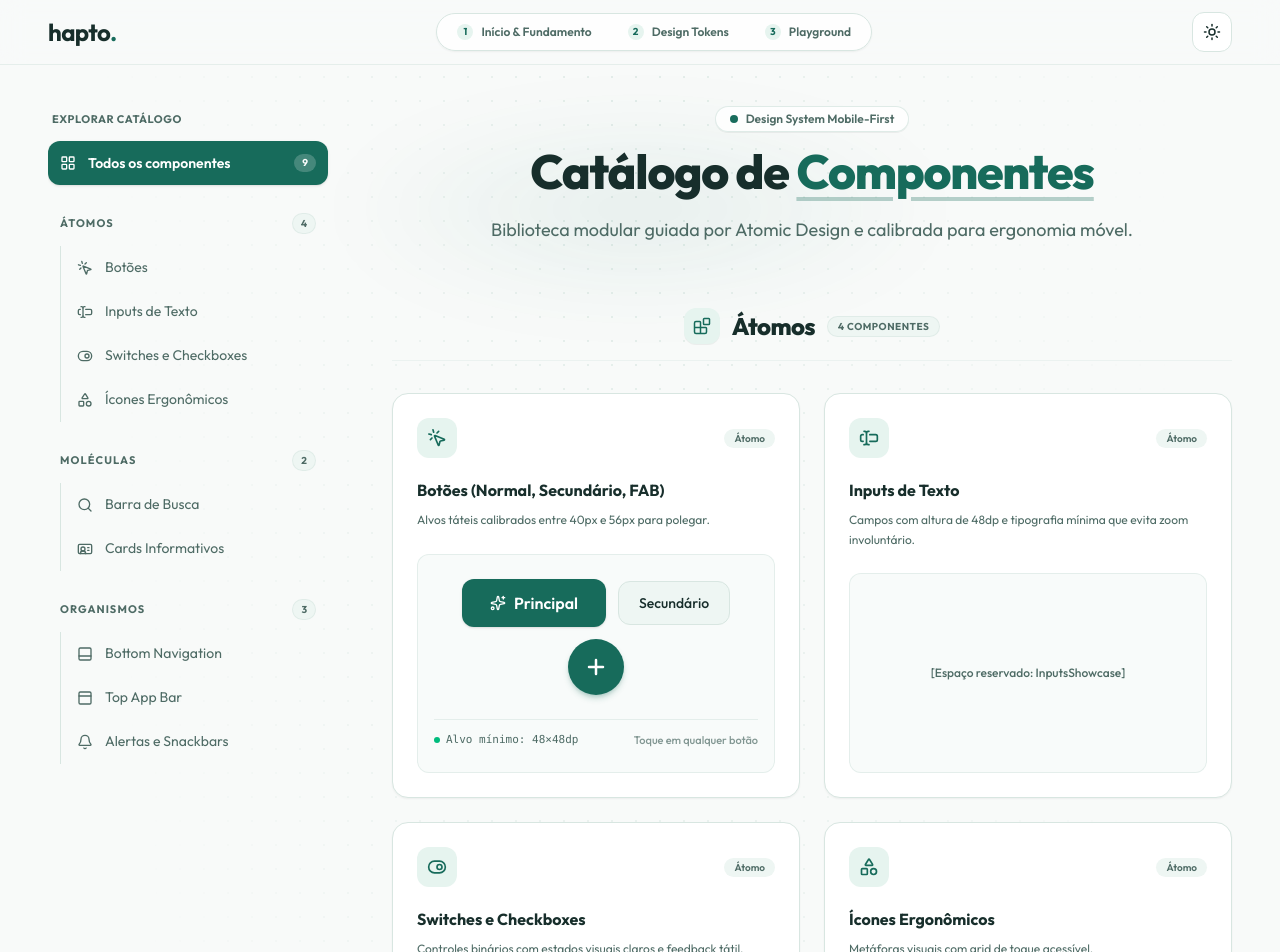
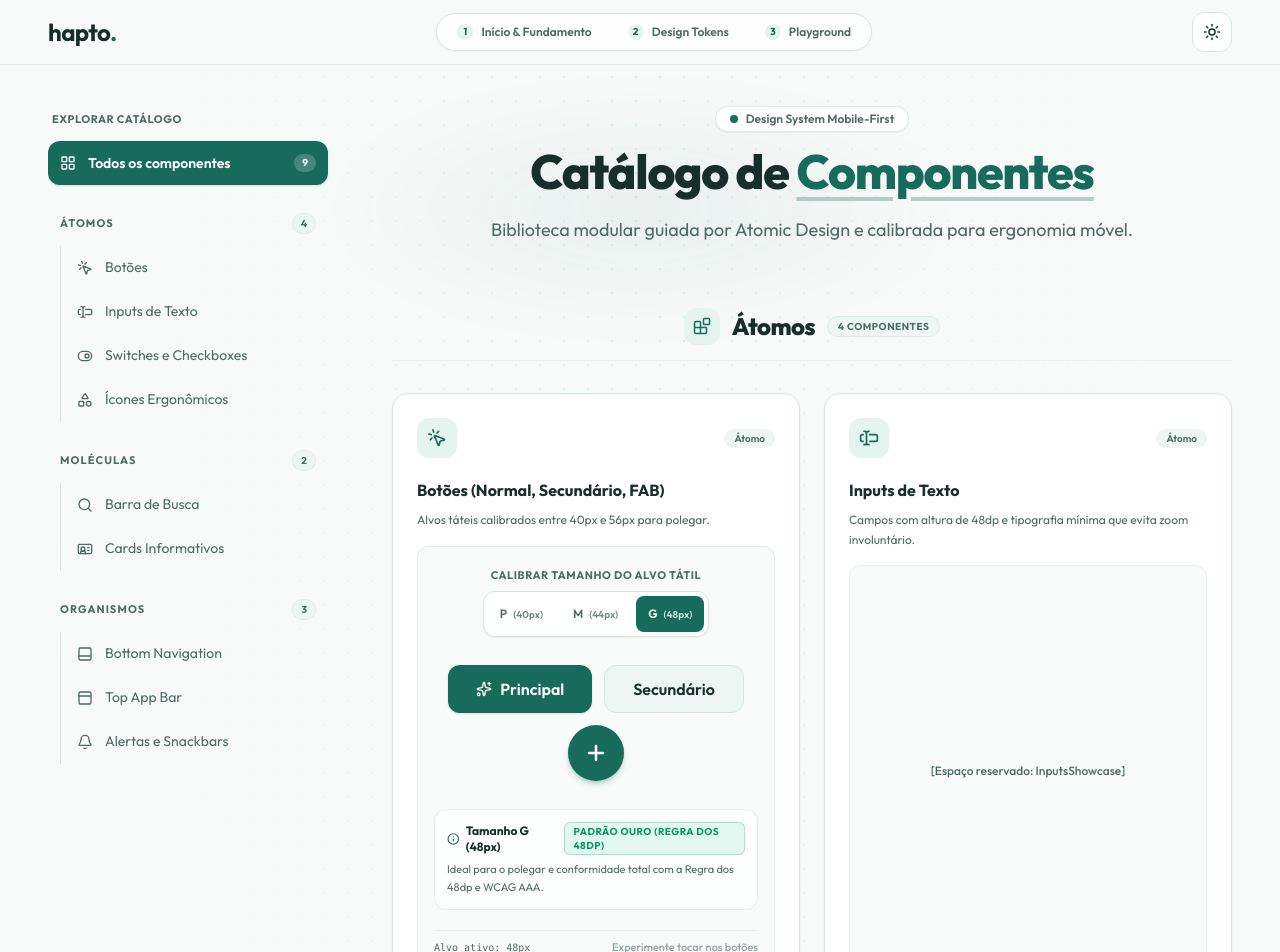
Before and after one commit to whoisnathaliamelo/hapto, a Next.js app: page /components in a window 1280 px wide. Shown: the top 952 px of the page. Built offline with nearby package versions, Linux system fonts and the light colour scheme.

Commit message:
Refactor: Ajuste no showcase do button para inclusão de diferentes tamanhos e explicativas

```diff
--- a/components/catalog/catalog-view.tsx
+++ b/components/catalog/catalog-view.tsx
@@ -4,6 +4,10 @@ import { useState } from "react";
 import {
   Bell,
   Blocks,
+  Check,
+  Code2,
+  Copy,
+  Eye,
   IdCard,
   LayoutGrid,
   MousePointerClick,
@@ -17,7 +21,8 @@ import {
 } from "lucide-react";
 import { Reveal } from "@/components/reveal";
 import { cn } from "@/lib/utils";
-import { ButtonsShowcase } from "./showcases/buttons-showcase";
+import { ButtonsShowcase, BUTTONS_CODE } from "./showcases/buttons-showcase";
+
 
 type AtomicCategory = "all" | "atoms" | "molecules" | "organisms";
 
@@ -231,6 +236,7 @@ function ShowcaseCard({
   children,
   placeholder,
   delay,
+  code,
 }: {
   id: string;
   section: Exclude<ComponentSection, "all">;
@@ -239,9 +245,23 @@ function ShowcaseCard({
   children?: React.ReactNode;
   placeholder?: string;
   delay: number;
+  code?: string;
 }) {
+  const [activeTab, setActiveTab] = useState<"preview" | "code">("preview");
+  const [copied, setCopied] = useState(false);
   const Icon = SECTION_ICONS[section];
   const meta = SECTIONS.find((item) => item.id === section)!;
+
+  const handleCopy = async () => {
+    if (!code) return;
+    try {
+      await navigator.clipboard.writeText(code);
+      setCopied(true);
+      setTimeout(() => setCopied(false), 2000);
+    } catch (err) {
+      console.error("Falha ao copiar:", err);
+    }
+  };
 
   return (
     <Reveal delay={delay} className="h-full">
@@ -263,17 +283,79 @@ function ShowcaseCard({
         </h3>
         <p className="mt-2 text-xs leading-relaxed text-muted">{description}</p>
 
-        <div className="mt-6 flex min-h-40 flex-1 items-center justify-center rounded-xl border border-line/60 bg-surface-raised/40 p-4">
-          {children ?? (
-            <span className="text-xs font-medium text-muted">
-              {placeholder ?? "Em breve..."}
-            </span>
+        {/* Barra de Abas (Visualizar / Código) e Ação de Copiar */}
+        {code && (
+          <div className="mt-4 flex items-center justify-between border-b border-line/60 pb-2">
+            <div className="flex items-center gap-1 rounded-lg bg-surface-raised p-1">
+              <button
+                type="button"
+                onClick={() => setActiveTab("preview")}
+                className={cn(
+                  "flex items-center gap-1.5 rounded-md px-2.5 py-1 text-xs font-semibold transition-all",
+                  activeTab === "preview"
+                    ? "bg-surface text-ink shadow-xs"
+                    : "text-muted hover:text-ink"
+                )}
+              >
+                <Eye className="size-3.5" />
+                <span>Visualizar</span>
+              </button>
+              <button
+                type="button"
+                onClick={() => setActiveTab("code")}
+                className={cn(
+                  "flex items-center gap-1.5 rounded-md px-2.5 py-1 text-xs font-semibold transition-all",
+                  activeTab === "code"
+                    ? "bg-surface text-ink shadow-xs"
+                    : "text-muted hover:text-ink"
+                )}
+              >
+                <Code2 className="size-3.5" />
+                <span>Código</span>
+              </button>
+            </div>
+
+            {activeTab === "code" && (
+              <button
+                type="button"
+                onClick={handleCopy}
+                className="flex items-center gap-1.5 rounded-md border border-line bg-surface px-2.5 py-1 text-xs font-medium text-muted transition-all hover:border-primary hover:text-primary active:scale-95"
+              >
+                {copied ? (
+                  <>
+                    <Check className="size-3.5 text-emerald-600" />
+                    <span className="text-emerald-600 font-semibold">Copiado!</span>
+                  </>
+                ) : (
+                  <>
+                    <Copy className="size-3.5" />
+                    <span>Copiar código</span>
+                  </>
+                )}
+              </button>
+            )}
+          </div>
+        )}
+
+        {/* Área de Apresentação */}
+        <div className="mt-4 flex min-h-48 flex-1 items-center justify-center rounded-xl border border-line/60 bg-surface-raised/40 p-4">
+          {activeTab === "code" && code ? (
+            <pre className="max-h-80 w-full overflow-x-auto rounded-lg bg-ink p-4 text-xs font-mono leading-relaxed text-paper/90 selection:bg-primary/30 [scrollbar-width:thin]">
+              <code>{code}</code>
+            </pre>
+          ) : (
+            children ?? (
+              <span className="text-xs font-medium text-muted">
+                {placeholder ?? "Em breve..."}
+              </span>
+            )
           )}
         </div>
       </article>
     </Reveal>
   );
 }
+
 
 function GroupHeading({
   icon: Icon,
--- a/components/catalog/showcases/buttons-showcase.tsx
+++ b/components/catalog/showcases/buttons-showcase.tsx
@@ -1,43 +1,135 @@
 "use client";
 
 import { useState } from "react";
-import { Plus, Send, Sparkles, Check } from "lucide-react";
+import { Plus, Sparkles, Check, Info } from "lucide-react";
 import { Button } from "@/components/ui/button";
+import { cn } from "@/lib/utils";
+
+type ButtonSize = "sm" | "md" | "lg";
+
+const SIZES_INFO: Record<
+  ButtonSize,
+  { label: string; height: string; tag: string; ergonomicNote: string; badgeColor: string }
+> = {
+  sm: {
+    label: "P",
+    height: "40px",
+    tag: "Secundário / Inline",
+    ergonomicNote: "Exige respiro lateral. Abaixo dos 48dp, use apenas para ações de apoio.",
+    badgeColor: "bg-amber-500/10 text-amber-600 border-amber-500/30",
+  },
+  md: {
+    label: "M",
+    height: "44px",
+    tag: "Padrão Apple (iOS HIG)",
+    ergonomicNote: "Alvo mínimo de 44pt da Apple. Excelente densidade para listas e cards.",
+    badgeColor: "bg-blue-500/10 text-blue-600 border-blue-500/30",
+  },
+  lg: {
+    label: "G",
+    height: "48px",
+    tag: "Padrão Ouro (Regra dos 48dp)",
+    ergonomicNote: "Ideal para o polegar e conformidade total com a Regra dos 48dp e WCAG AAA.",
+    badgeColor: "bg-emerald-500/10 text-emerald-600 border-emerald-500/30",
+  },
+};
+
+export const BUTTONS_CODE = `import { Button } from "@/components/ui/button";
+import { Plus, Sparkles } from "lucide-react";
+
+export function ExemploBotoes() {
+  return (
+    <div className="flex flex-wrap items-center gap-3">
+      {/* Botão Primário (48px - Padrão Ouro para Polegar) */}
+      <Button variant="primary" size="lg">
+        <Sparkles className="size-4" />
+        <span>Principal</span>
+      </Button>
+
+      {/* Botão Secundário (44px ou 48px) */}
+      <Button variant="secondary" size="md">
+        <span>Secundário</span>
+      </Button>
+
+      {/* FAB Flutuante (56px - Alcance Imediato do Polegar) */}
+      <button
+        type="button"
+        aria-label="Ação rápida flutuante"
+        className="flex size-14 items-center justify-center rounded-full bg-primary text-on-primary shadow-md active:scale-95"
+      >
+        <Plus className="size-6 stroke-[2.5]" />
+      </button>
+    </div>
+  );
+}`;
 
 export function ButtonsShowcase() {
+  const [size, setSize] = useState<ButtonSize>("lg");
   const [feedback, setFeedback] = useState<string | null>(null);
 
   const handleClick = (name: string) => {
-    setFeedback(`Toque detectado: ${name}`);
+    setFeedback(`Toque: ${name}`);
     const timer = setTimeout(() => setFeedback(null), 1800);
     return () => clearTimeout(timer);
   };
 
+  const currentSizeInfo = SIZES_INFO[size];
+
   return (
-    <div className="flex w-full flex-col items-center gap-6 py-2">
-      {/* Grade de demonstração dos botões */}
-      <div className="flex w-full flex-wrap items-center justify-center gap-3">
-        {/* 1. Botão Primário (48px - Padrão Ergonômico de Toque) */}
+    <div className="flex w-full flex-col items-center gap-5 py-1">
+      {/* 1. Seletor Ergonômico de Tamanhos (P, M, G) */}
+      <div className="flex flex-col items-center gap-2">
+        <span className="text-[11px] font-bold uppercase tracking-wider text-muted">
+          Calibrar Tamanho do Alvo Tátil
+        </span>
+        <div className="flex items-center gap-1.5 rounded-xl border border-line bg-surface p-1 shadow-xs">
+          {(["sm", "md", "lg"] as ButtonSize[]).map((s) => {
+            const isSelected = size === s;
+            const item = SIZES_INFO[s];
+            return (
+              <button
+                key={s}
+                type="button"
+                onClick={() => setSize(s)}
+                aria-pressed={isSelected}
+                className={cn(
+                  "flex min-h-9 items-center gap-1.5 rounded-lg px-3 text-xs font-semibold transition-all duration-200 active:scale-95 focus-visible:outline-2 focus-visible:outline-primary",
+                  isSelected
+                    ? "bg-primary text-on-primary shadow-xs"
+                    : "text-muted hover:bg-surface-raised hover:text-ink"
+                )}
+              >
+                <span>{item.label}</span>
+                <span className="text-[10px] opacity-80">({item.height})</span>
+              </button>
+            );
+          })}
+        </div>
+      </div>
+
+      {/* 2. Área de Demonstração Interativa */}
+      <div className="flex w-full flex-wrap items-center justify-center gap-3 py-2">
+        {/* Botão Primário */}
         <Button
           variant="primary"
-          size="lg"
-          onClick={() => handleClick("Primário (48px)")}
+          size={size}
+          onClick={() => handleClick(`Principal (${currentSizeInfo.height})`)}
           className="shadow-sm hover:shadow-primary/20 hover:shadow-lg"
         >
           <Sparkles className="size-4" />
           <span>Principal</span>
         </Button>
 
-        {/* 2. Botão Secundário */}
+        {/* Botão Secundário */}
         <Button
           variant="secondary"
-          size="md"
-          onClick={() => handleClick("Secundário (44px)")}
+          size={size}
+          onClick={() => handleClick(`Secundário (${currentSizeInfo.height})`)}
         >
           <span>Secundário</span>
         </Button>
 
-        {/* 3. FAB (Floating Action Button - 56px para fácil alcance do polegar) */}
+        {/* FAB Flutuante (56px) */}
         <button
           type="button"
           onClick={() => handleClick("FAB Flutuante (56px)")}
@@ -49,21 +141,38 @@ export function ButtonsShowcase() {
         </button>
       </div>
 
-      {/* Régua de Especificações & Feedback Interativo */}
-      <div className="flex w-full items-center justify-between border-t border-line/60 pt-3 text-[11px] text-muted">
-        <span className="flex items-center gap-1.5 font-mono">
-          <span className="size-1.5 rounded-full bg-emerald-500" />
-          Alvo mínimo: 48×48dp
-        </span>
+      {/* 3. Diagnóstico Ergonômico do Tamanho Selecionado */}
+      <div className="w-full rounded-xl border border-line/60 bg-surface/70 p-3 text-xs">
+        <div className="flex items-center justify-between gap-2">
+          <span className="flex items-center gap-1.5 font-bold text-ink">
+            <Info className="size-3.5 text-primary" />
+            <span>Tamanho {currentSizeInfo.label} ({currentSizeInfo.height})</span>
+          </span>
+          <span
+            className={cn(
+              "rounded-md border px-2 py-0.5 text-[10px] font-bold uppercase tracking-wider",
+              currentSizeInfo.badgeColor
+            )}
+          >
+            {currentSizeInfo.tag}
+          </span>
+        </div>
+        <p className="mt-1.5 text-[11px] leading-relaxed text-muted">
+          {currentSizeInfo.ergonomicNote}
+        </p>
+      </div>
 
-        <span className="font-medium text-ink transition-all">
+      {/* 4. Feedback de Toque */}
+      <div className="flex w-full items-center justify-between border-t border-line/50 pt-2 text-[11px] text-muted">
+        <span className="font-mono text-[10px]">Alvo ativo: {currentSizeInfo.height}</span>
+        <span className="font-medium text-ink">
           {feedback ? (
             <span className="inline-flex items-center gap-1 text-primary animate-in fade-in">
               <Check className="size-3" />
               {feedback}
             </span>
           ) : (
-            <span className="text-muted/70">Toque em qualquer botão</span>
+            <span className="text-muted/60">Experimente tocar nos botões</span>
           )}
         </span>
       </div>
```
